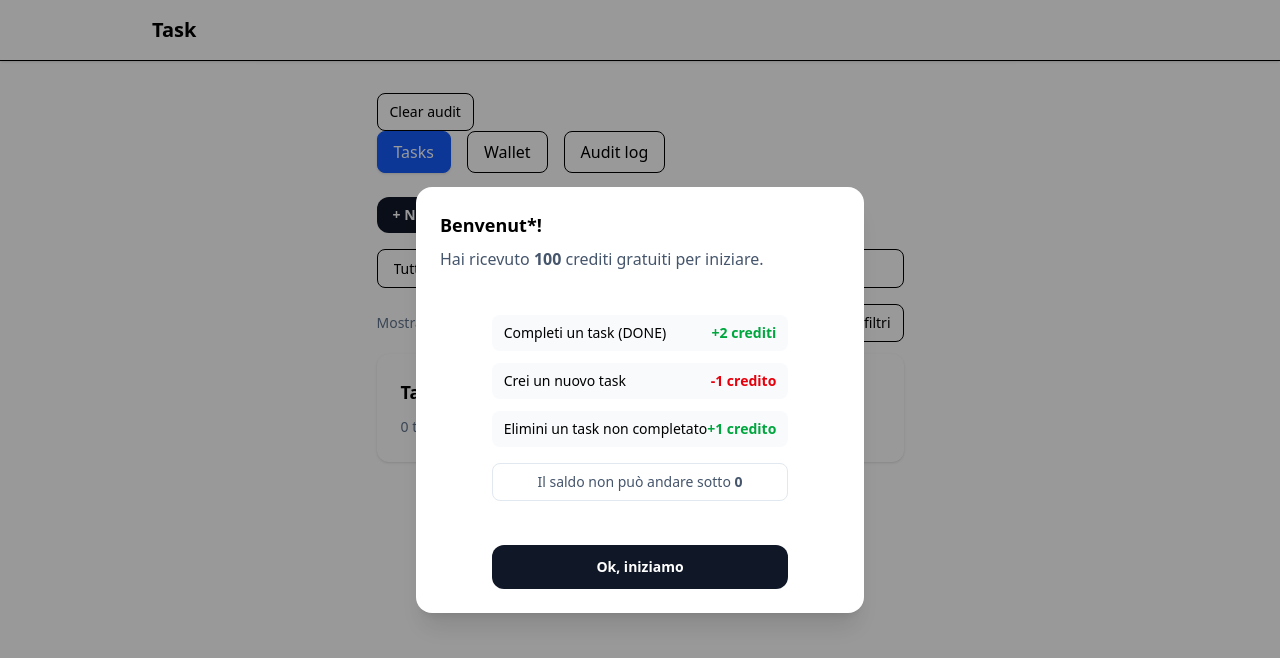
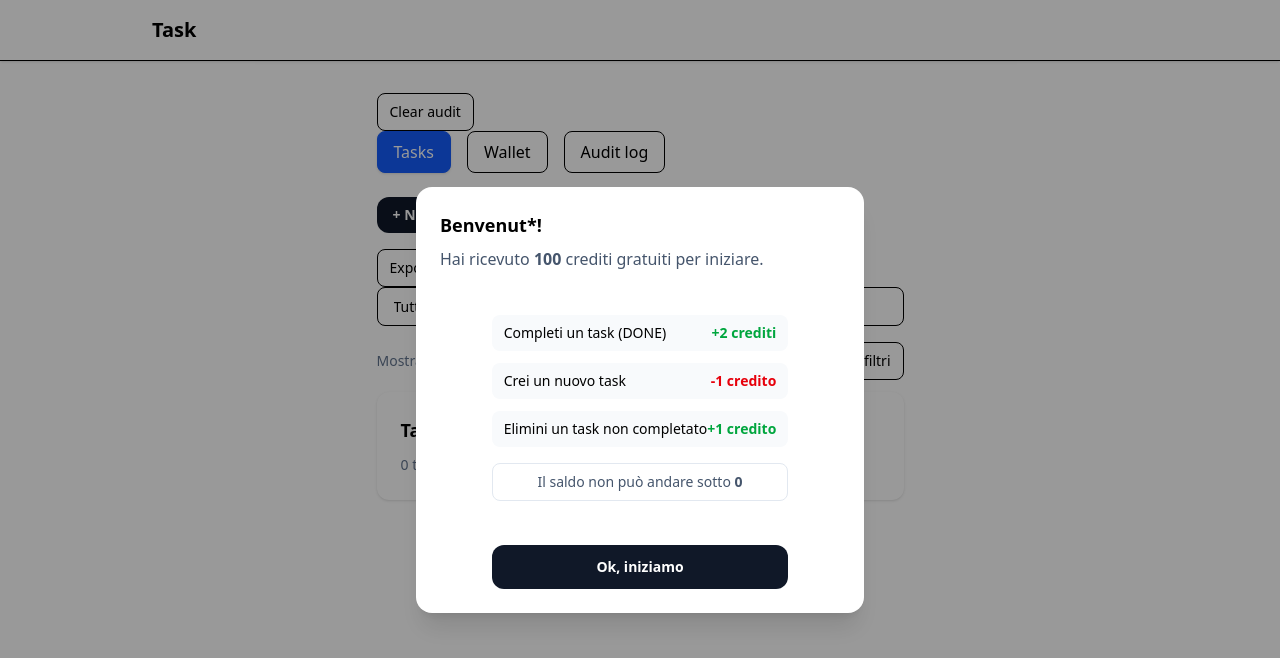
Before and after one commit to antonella-deboracalvio/test-task-wallet, a React (Vite) app: page / in a window 1280 px wide. Shown: the top 658 px of the page. Built offline with nearby package versions, Linux system fonts and the light colour scheme.

Commit message:
add JSON import/export with runtime validation

```diff
--- a/src/App.tsx
+++ b/src/App.tsx
@@ -1,10 +1,12 @@
 import { useEffect, useState } from "react";
 import AuditPanel from "./components/audit/auditPanel";
 import FilterBar from "./components/filter/filterBar";
+import DataPort from "./components/iePort/dataPort";
 import WalletPanel from "./components/wallet/walletPanel";
 import type { AuditEvent, AuditEventType } from "./types/audit";
 import type { Priority, Status, Task } from "./types/task";
 import { loadAudit, loadCredits, loadTasks, loadWelcomeSeen, saveAudit, saveCredits, saveTasks, saveWelcomeSeen } from "./utils/storage";
+import { isExportPayloadV1 } from "./utils/validators";
 
 
 
@@ -310,6 +312,49 @@ const filteredTasks = tasks.filter((t) => {
                 {uiError}
               </div>
             )}
+
+
+            {/* import/export */}
+
+            <DataPort
+              buildExportPayload={() => ({
+                version: 1,
+                exportedAt: Date.now(),
+                tasks,
+                credits,
+                auditEvents,
+
+
+                welcomeSeen: !showWelcomeCredits,
+              })}
+              onImportPayload={(payload: unknown) => {
+                // errore JSON non valido
+                if (typeof payload === "object" && payload !== null && "__error" in payload) {
+                  setUiError("Import fallito: JSON non valido.");
+                  return;
+                }
+
+                // validazione struttura
+                if (!isExportPayloadV1(payload)) {
+                  setUiError("Import fallito: formato file non valido.");
+                  return;
+                }
+
+                // applica import
+                setTasks(payload.tasks);
+                setCredits(payload.credits);
+                setAuditEvents(payload.auditEvents ?? []);
+
+                // reset
+                setEditTaskId(null);
+                setDrafts({});
+                setFieldErrors({});
+                setUiError(null);
+              }}
+
+            />
+
+
 
 
             <FilterBar
--- a/src/components/iePort/dataPort.tsx
+++ b/src/components/iePort/dataPort.tsx
@@ -0,0 +1,67 @@
+type DataPortProps = {
+  buildExportPayload: () => unknown;
+  onImportPayload: (payload: unknown) => void;
+  disabled?: boolean;
+};
+
+function downloadJson(filename: string, data: unknown) {
+  const json = JSON.stringify(data, null, 2);
+  const blob = new Blob([json], { type: "application/json" });
+  const url = URL.createObjectURL(blob);
+
+  const a = document.createElement("a");
+  a.href = url;
+  a.download = filename;
+  a.click();
+
+  URL.revokeObjectURL(url);
+}
+
+export default function DataPort({
+  buildExportPayload,
+  onImportPayload,
+  disabled,
+}: DataPortProps) {
+  return (
+    <div className="flex flex-wrap gap-2">
+      <button
+        className="text-sm px-3 py-2 rounded-lg border hover:bg-slate-50 disabled:opacity-50"
+        disabled={disabled}
+        onClick={() => {
+          const payload = buildExportPayload();
+          const ts = new Date().toISOString().slice(0, 19).replace(/[:T]/g, "-");
+          downloadJson(`gnous-backup-${ts}.json`, payload);
+        }}
+      >
+        Export JSON
+      </button>
+
+      <label
+        className={`text-sm px-3 py-2 rounded-lg border hover:bg-slate-50 cursor-pointer ${
+          disabled ? "opacity-50 pointer-events-none" : ""
+        }`}
+      >
+        Import JSON
+        <input
+          type="file"
+          accept="application/json"
+          className="hidden"
+          onChange={async (e) => {
+            const file = e.target.files?.[0];
+            if (!file) return;
+
+            try {
+              const text = await file.text();
+              const payload = JSON.parse(text);
+              onImportPayload(payload);
+            } catch {
+              onImportPayload({ __error: "INVALID_JSON" });
+            } finally {
+              e.currentTarget.value = "";
+            }
+          }}
+        />
+      </label>
+    </div>
+  );
+}
--- /dev/null
+++ b/src/utils/validators.ts
@@ -0,0 +1,75 @@
+import type { AuditEvent } from "../types/audit";
+import type { Priority, Status, Task } from "../types/task";
+
+
+//controllo se è un oggetto, una stringa
+
+function isRecord(v: unknown): v is Record<string, unknown> {
+  return typeof v === "object" && v !== null;
+}
+
+function isStatus(x: unknown): x is Status {
+  return x === "TODO" || x === "DOING" || x === "DONE";
+}
+
+function isPriority(x: unknown): x is Priority {
+  return x === "LOW" || x === "MED" || x === "HIGH";
+}
+
+//domain validation , controlla se è un task valido
+
+export function isTask(x: unknown): x is Task {
+  if (!isRecord(x)) return false;
+
+  return (
+    typeof x.id === "string" &&
+    typeof x.title === "string" &&
+    typeof x.description === "string" &&
+    isStatus(x.status) &&
+    isPriority(x.priority)
+  );
+}
+
+export function isAuditEvent(x: unknown): x is AuditEvent {
+  if (!isRecord(x)) return false;
+
+  return (
+    typeof x.id === "string" &&
+    typeof x.timestamp === "number" &&
+    typeof x.type === "string" &&
+    isRecord(x.payload)
+  );
+}
+
+//import/export, controlla se è un payload valido
+
+export type ExportPayloadV1 = {
+  version: 1;
+  exportedAt: number;
+  tasks: Task[];
+  credits: number;
+  auditEvents?: AuditEvent[];
+  welcomeSeen?: boolean;
+};
+
+export function isExportPayloadV1(v: unknown): v is ExportPayloadV1 {
+  if (!isRecord(v)) return false;
+
+  if (v.version !== 1) return false;
+  if (typeof v.exportedAt !== "number") return false;
+  if (typeof v.credits !== "number" || v.credits < 0) return false;
+
+  if (!Array.isArray(v.tasks) || !v.tasks.every(isTask)) return false;
+
+  if ("auditEvents" in v && v.auditEvents !== undefined) {
+    if (!Array.isArray(v.auditEvents) || !v.auditEvents.every(isAuditEvent)) {
+      return false;
+    }
+  }
+
+  if ("welcomeSeen" in v && v.welcomeSeen !== undefined) {
+    if (typeof v.welcomeSeen !== "boolean") return false;
+  }
+
+  return true;
+}
```
Lines whose indentation alone changed are shown as unchanged.
